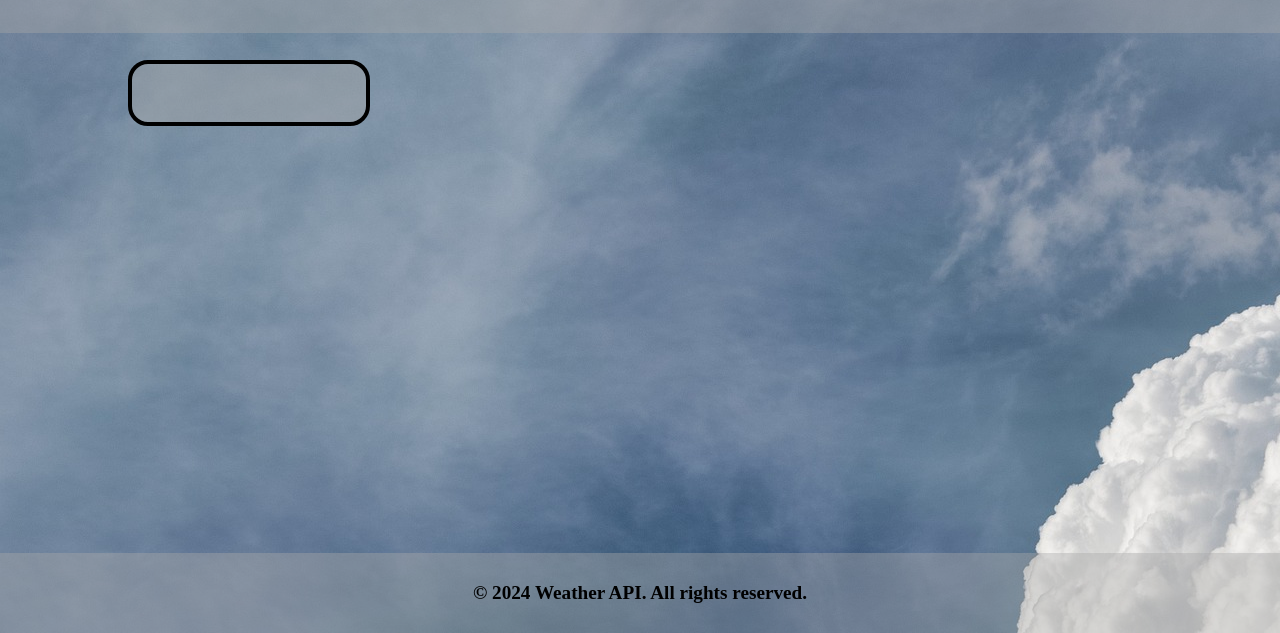
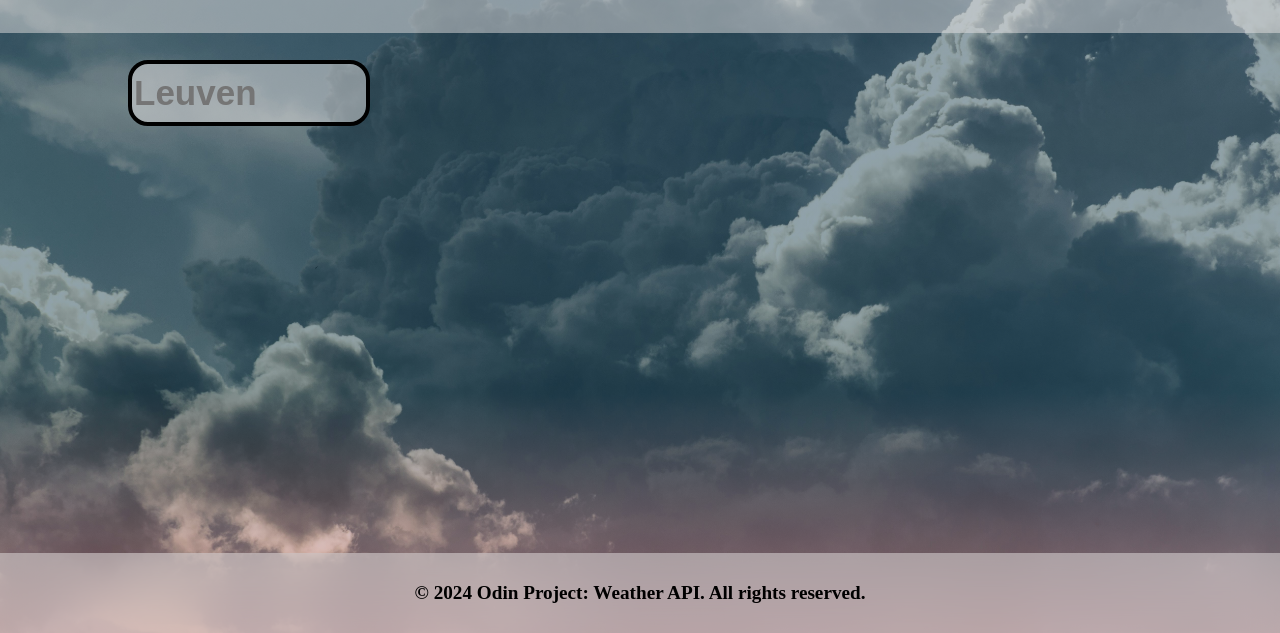
Before and after one commit to NicoKancz/odin-weather-api, a plain HTML site: page index.html in a window 1280 px wide. Shown: the part 167-800 px from the top of the page. Drawn offline with Linux system fonts and the light colour scheme.

Commit message:
Change css layout of website

```diff
--- a/assets/css/style.css
+++ b/assets/css/style.css
@@ -5,14 +5,17 @@ body, h1, h2, p {
     box-sizing: border-box;
 }
 
+/* background image */
 body {
-    background-image: url(../images/clouds-8353592_1920.jpg);
+    background-attachment:fixed;
+    background-image: linear-gradient(rgb(35, 69, 86, 0.5) 70%,rgba(255,153,153,0.5) 100%), url(../images/pexels-pixabay-158163.jpg);
+    background-size: cover;
+    background-repeat: no-repeat;
 }
 
 /* custom properties */
 :root {
-    --background-color-gray: rgba(169, 169, 169, 0.41);
-    --background-color-weather: rgb(227, 225, 225);
+    --background-color-weather: rgb(227, 225, 225, 0.5);
     --background-color-hover: rgb(157, 202, 246);
 }
 
@@ -20,7 +23,7 @@ body {
 header {
     display: flex;
     align-items: center;
-    background-color: var(--background-color-gray);
+    background-color: var(--background-color-weather);
     height: 25vh;
 }
 
@@ -53,14 +56,13 @@ main form {
 }
 
 main input {
-    background-color: var(--background-color-gray);
+    background-color: var(--background-color-weather);
     font-size: 35px;
     font-weight: 900;
     width: 18vw;
     height: 7vh;
     border: black solid 4px;
     border-radius: 20px;
-    text-align: center;
     transition: background-color 1s;
 }
 
@@ -91,6 +93,7 @@ main #weatherByDay>div {
     padding-bottom: 5px;
     height: 35vh;
     cursor: pointer;
+    backdrop-filter: blur(20px);
 }
 
 main #weatherByDay>div:hover {
@@ -130,6 +133,7 @@ main #weatherByHour>div {
     padding-top: 5px;
     padding-bottom: 5px;
     height: 20vh;
+    backdrop-filter: blur(20px);
 }
 
 main #weatherDetails {
@@ -147,6 +151,7 @@ main #weatherDetails>div {
     border-radius: 0 0 5px 5px;
     padding-top: 5px;
     height: 40vh;
+    backdrop-filter: blur(20px);
 }
 
 main #weatherDetails>div>p {
@@ -164,8 +169,9 @@ footer {
     display: flex;
     justify-content: center;
     align-items: center;
-    background-color: var(--background-color-gray);
+    background-color: var(--background-color-weather);
     height: 10vh;
     font-size: larger;
     font-weight: bold;
+    backdrop-filter: blur(20px);
 }
--- a/index.html
+++ b/index.html
@@ -13,7 +13,7 @@
 
     <main>
         <form>
-            <input type="text" name="location">
+            <input type="text" name="location" placeholder="Leuven">
         </form>
         <section id="weatherByDay">
 
@@ -29,7 +29,7 @@
     </main>
 
     <footer>
-        <p>&copy; 2024 Weather API. All rights reserved.</p>
+        <p>&copy; 2024 Odin Project: Weather API. All rights reserved.</p>
     </footer>
     <script src="assets/js/app.js"></script>
 </body>
```
Also changed, not shown: assets/images/clouds-8353592_1920.jpg (deleted), assets/images/pexels-pixabay-158163.jpg (added).
